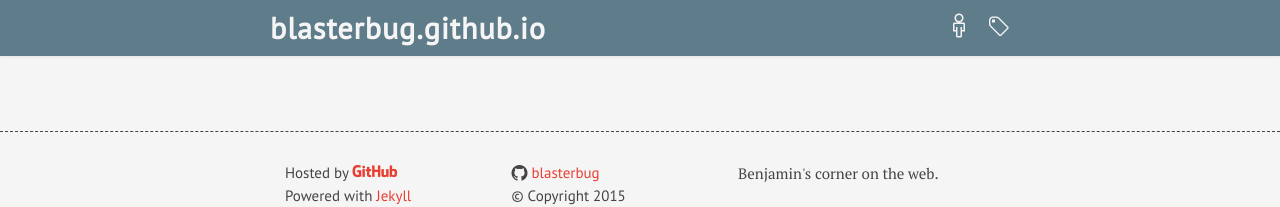
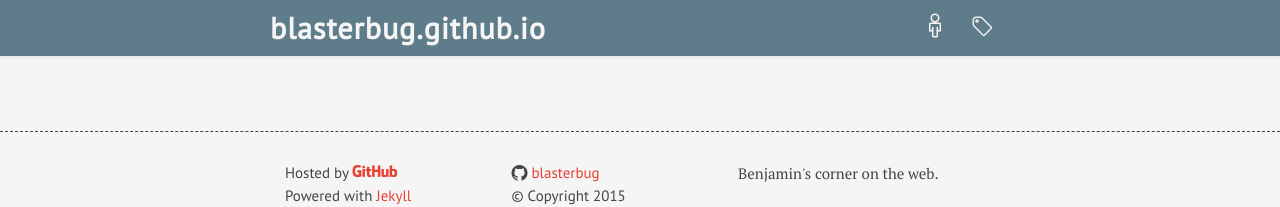
Before and after one commit to blasterbug/blasterbug.github.io, a Jekyll site: the page built from index.html, in a window 1280 px wide. Shown: the top 207 px of the page. Built offline with Jekyll 4.4.1, drawn with Linux system fonts in a browser that asks for light colours; some web fonts are replaced; Markdown is read by kramdown in place of the engine named in the settings; the list of posts is cut into pages by our own code.

Commit message:
octicons have size

```diff
--- a/_sass/_layout.scss
+++ b/_sass/_layout.scss
@@ -102,6 +102,11 @@
         }
     }
 */
+}
+
+.trigger {
+    padding-left : $spacing-unit / 2;
+    padding-right : $spacing-unit / 2;
 }
 
 
--- a/octicons/octicons.css
+++ b/octicons/octicons.css
@@ -17,9 +17,11 @@
 
 .octicon, .mega-octicon, .medium-octicon {
   font: normal normal normal 16px/1 octicons;
+  width: 16px;
   display: inline-block;
   text-decoration: none;
   text-rendering: auto;
+  text-align : center;
   -webkit-font-smoothing: antialiased;
   -moz-osx-font-smoothing: grayscale;
   -webkit-user-select: none;
@@ -28,8 +30,15 @@
   user-select: none;
 }
 
-.mega-octicon { font-size: 32px; }
-.medium-octicon { font-size: 24px; }
+.mega-octicon {
+  font-size: 32px;
+  width: 32px;
+}
+
+.medium-octicon {
+  font-size: 24px;
+  width: 24px;
+}
 
 .octicon-alert:before { content: '\f02d'} /*  */
 .octicon-arrow-down:before { content: '\f03f'} /*  */
```
